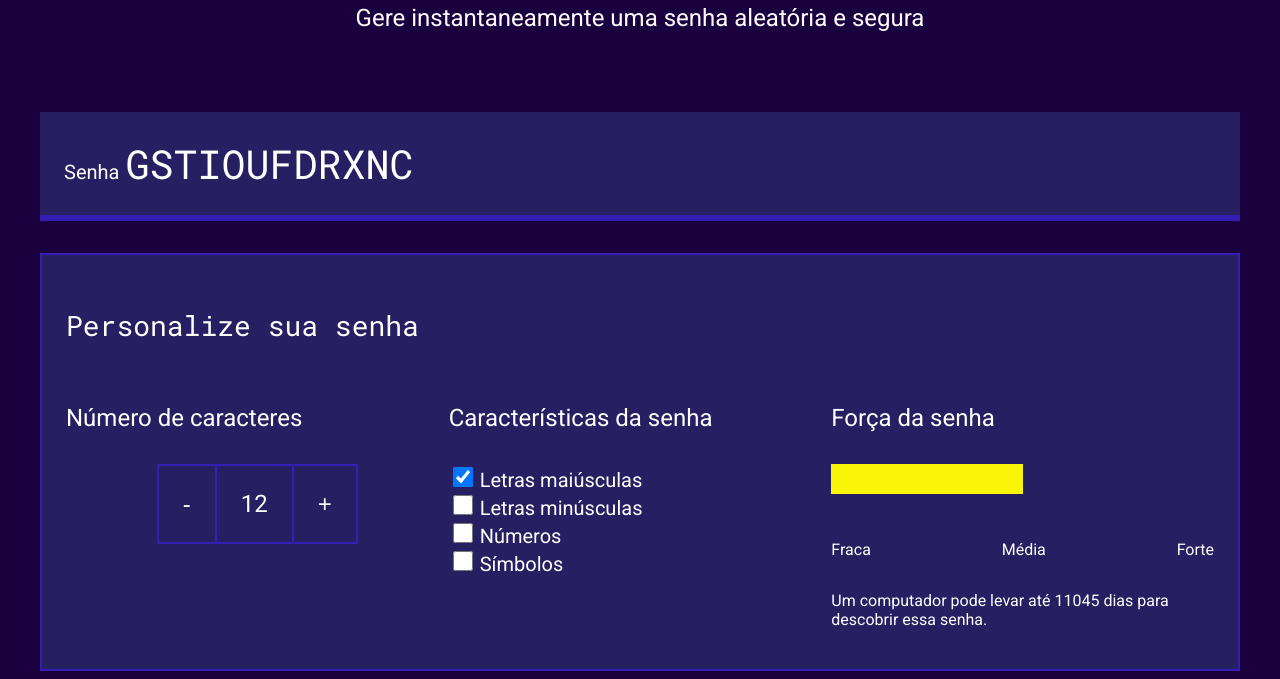
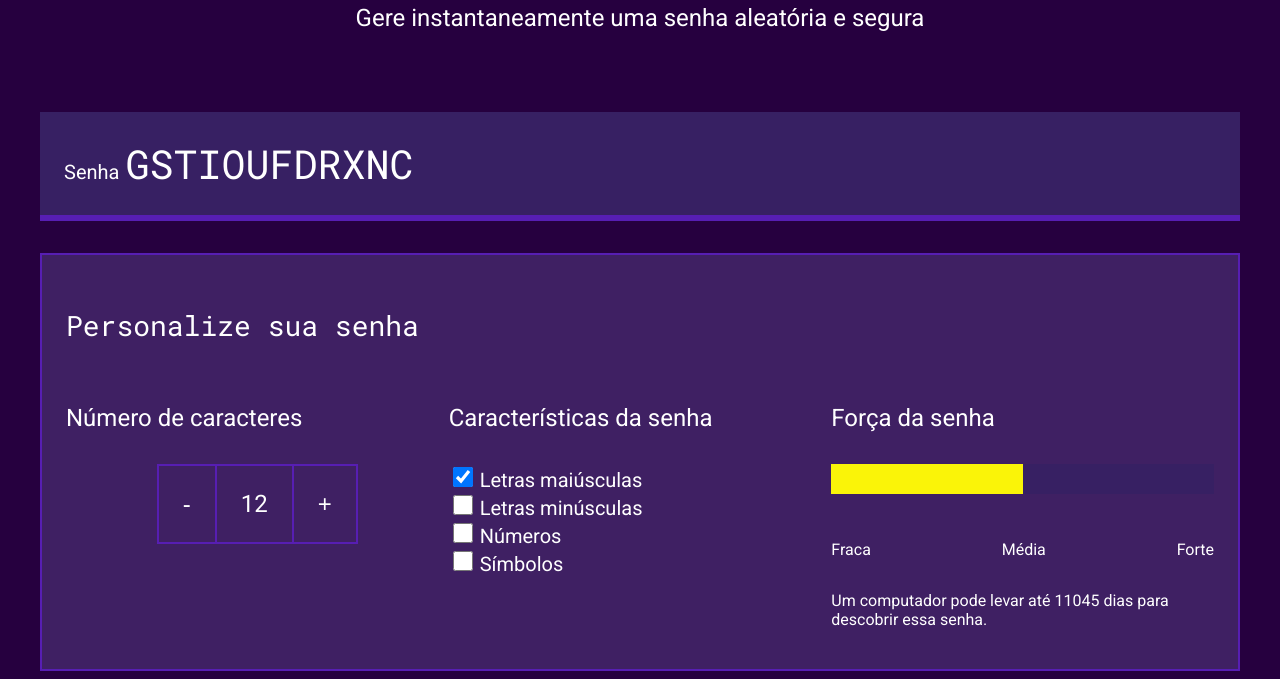
Before and after one commit to mariaeduardabobio/seguran-a-digital, a plain HTML site: page index.html in a window 1280 px wide. Shown: the part 214-893 px from the top of the page. Drawn offline with Linux system fonts and the light colour scheme.

Commit message:
Add files via upload

```diff
--- a/style.css
+++ b/style.css
@@ -2,10 +2,10 @@
 
 :root{
     --branco: white;
-    --cor-de-fundo: #1b003f;
-    --fundo-senha: #262063;
-    --fundo-texto: #262063;
-    --borda: #341eb3;
+    --cor-de-fundo: #26003f;
+    --fundo-senha: #372063;
+    --fundo-texto: #3f2063;
+    --borda: #571eb3;
     --roboto: 'Roboto', sans-serif;
     --roboto-mono: 'Roboto Mono', monospace;
 }
```
